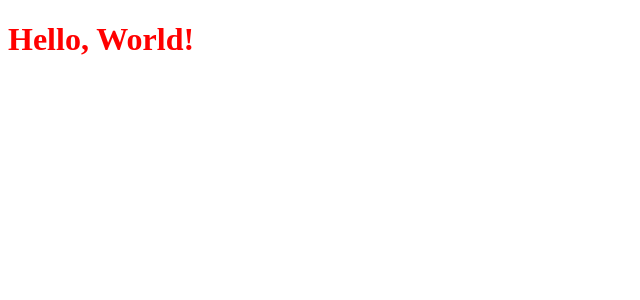
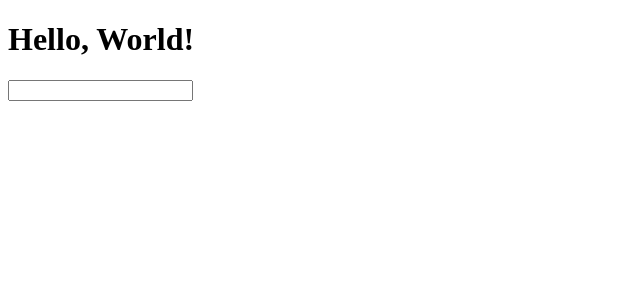
Before and after one commit to karenngomes/app-with-context, a React (Create React App) app: page / in a window 1280 px wide. Shown: the top 300 px of the page, without its empty margins (0-640 px from the left). Built offline with nearby package versions, Linux system fonts and the light colour scheme.

Commit message:
feat: change context state and use in another component

```diff
--- a/src/App.js
+++ b/src/App.js
@@ -1,13 +1,19 @@
 import React from "react";
+import Profile from "./components/profile";
 import { AuthContext } from "./providers/auth";
 
 function App() {
-  const { user } = React.useContext(AuthContext);
+  const { user, setUser } = React.useContext(AuthContext);
   console.log(user);
 
   return (
     <div className="App">
-      <h1 style={{ color: user.color }}>Hello, World!</h1>
+      <h1>Hello, World!</h1>
+      <input
+        type="text"
+        onChange={(event) => setUser({ name: event.target.value })}
+      />
+      <Profile />
     </div>
   );
 }
--- /dev/null
+++ b/src/components/profile.js
@@ -0,0 +1,10 @@
+import React from "react";
+import { AuthContext } from "../providers/auth";
+
+function Profile() {
+  const { user } = React.useContext(AuthContext);
+
+  return <h2>{user.name}</h2>;
+}
+
+export default Profile;
--- a/src/providers/auth.js
+++ b/src/providers/auth.js
@@ -3,12 +3,14 @@ import React from "react";
 export const AuthContext = React.createContext({});
 
 export default function AuthProvider({ children }) {
-  const user = {
-    name: "Karen",
-    color: 'red'
-  };
+  const [user, setUser] = React.useState({
+    name: "",
+  });
+//   const user = {
+//     name: "Karen",
+//   };
 
   return (
-    <AuthContext.Provider value={{ user }}>{children}</AuthContext.Provider>
+    <AuthContext.Provider value={{ user, setUser }}>{children}</AuthContext.Provider>
   );
 }
```
